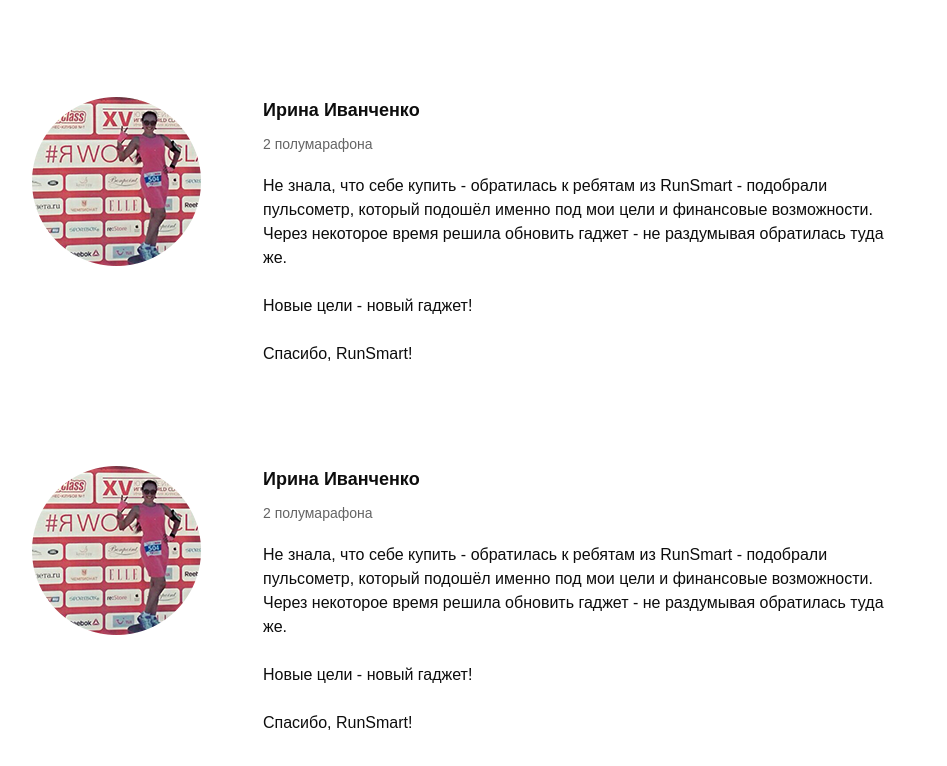
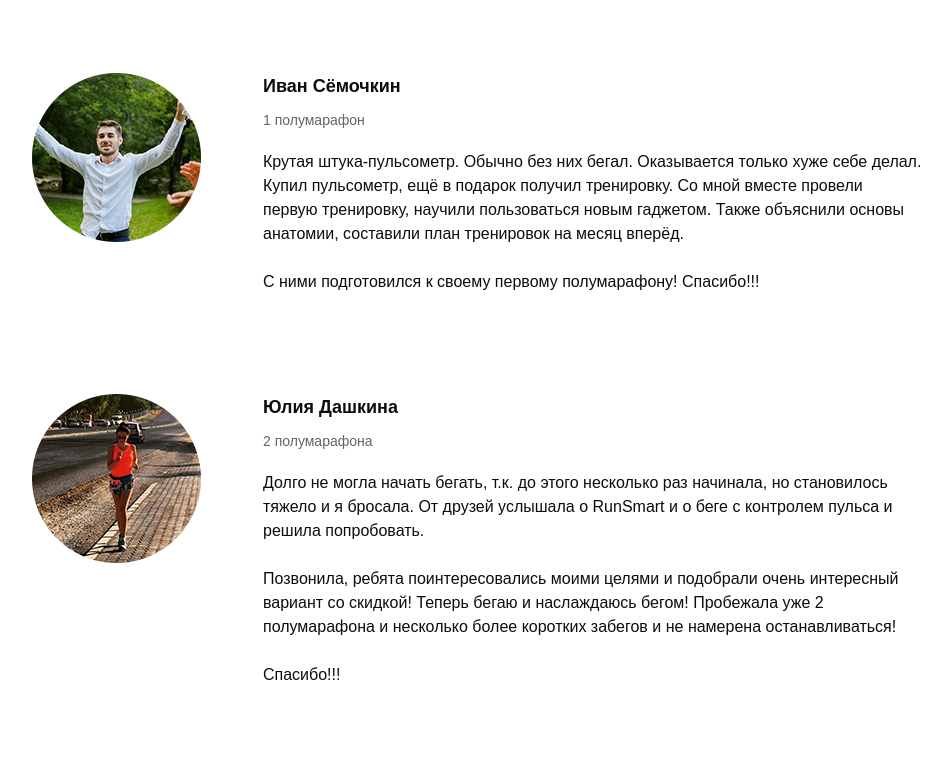
Before and after one commit to roman21234/RunSmart, a website: page src/index.html in a window 1280 px wide. Shown: the part 4207-4973 px from the top of the page, without its empty margins (143-1090 px from the left). Drawn offline with nearby package versions, Linux system fonts and the light colour scheme.

Commit message:
working with feedbacks 1

```diff
--- a/src/index.html
+++ b/src/index.html
@@ -14,7 +14,7 @@
     <section class="promo">
         <div class="container">
             <div class="header row">
-                <a class="header__logo col-md-3 offset-md-1">
+                <a class="header__logo col-md-3 offset-md-1" href="#">
                     <img src="icons/running_man.png" alt="" class="#">
                 </a>
                 <div class="header__official col-md-2 offset-md-1">
@@ -194,8 +194,8 @@
                         <hr>
                         <div class="catalog-item__footer">
                             <div class="catalog-item__prices">
-                                <span>4 750 руб.</span>
-                                4 500 руб.
+                                <span>6 990 руб.</span>
+                                6 641 руб.
                             </div>
                             <button class="button_catalog">КУПИТЬ</button>
                         </div>
@@ -228,8 +228,8 @@
                         <hr>
                         <div class="catalog-item__footer">
                             <div class="catalog-item__prices">
-                                <span>4 750 руб.</span>
-                                4 500 руб.
+                                <span>7 390 руб.</span>
+                                7 021 руб.
                             </div>
                             <button class="button_catalog">КУПИТЬ</button>
                         </div>
@@ -295,8 +295,8 @@
                         <hr>
                         <div class="catalog-item__footer">
                             <div class="catalog-item__prices">
-                                <span>4 750 руб.</span>
-                                4 500 руб.
+                                <span>6 990 руб.</span>
+                                6 641 руб.
                             </div>
                             <button class="button_catalog">КУПИТЬ</button>
                         </div>
@@ -328,8 +328,8 @@
                         <hr>
                         <div class="catalog-item__footer">
                             <div class="catalog-item__prices">
-                                <span>4 750 руб.</span>
-                                4 500 руб.
+                                <span>7 390 руб.</span>
+                                7 021 руб.
                             </div>
                             <button class="button_catalog">КУПИТЬ</button>
                         </div>
@@ -363,31 +363,34 @@
                     </div>
 
                     <div class="feedbacks__block">
-                        <img src="img/feedback_1.png" alt="feedback_1" class="feedbacks__img">
+                        <img src="img/feedback_2.png" alt="feedback_2" class="feedbacks__img">
                         <div class="feedbacks__text">
-                            <div class="feedbacks__name">Ирина Иванченко</div>
-                            <div class="feedbacks__count">2 полумарафона</div>
-                            <div class="feedbacks__descr">Не знала, что себе купить - обратилась к ребятам из RunSmart - подобрали<br>
-                                пульсометр, который подошёл именно под мои цели и финансовые возможности.<br>
-                                Через некоторое время решила обновить гаджет - не раздумывая обратилась туда же.
+                            <div class="feedbacks__name">Иван Сёмочкин</div>
+                            <div class="feedbacks__count">1 полумарафон</div>
+                            <div class="feedbacks__descr">Крутая штука-пульсометр. Обычно без них бегал.
+                                Оказывается только хуже себе делал.<br>
+                                Купил пульсометр, ещё в подарок получил тренировку. Со мной вместе
+                                провели<br>первую тренировку, научили пользоваться новым гаджетом. Также
+                                объяснили основы<br>анатомии, составили план тренировок на месяц вперёд.
                                 <br><br>
-                                Новые цели - новый гаджет!
-                                <br><br>
-                                Спасибо, RunSmart!</div>
+                                С ними подготовился к своему первому полумарафону! Спасибо!!!</div>
                         </div>
                     </div>
+
                     <div class="feedbacks__block">
-                        <img src="img/feedback_1.png" alt="feedback_1" class="feedbacks__img">
+                        <img src="img/feedback_3.png" alt="feedback_3" class="feedbacks__img">
                         <div class="feedbacks__text">
-                            <div class="feedbacks__name">Ирина Иванченко</div>
+                            <div class="feedbacks__name">Юлия Дашкина</div>
                             <div class="feedbacks__count">2 полумарафона</div>
-                            <div class="feedbacks__descr">Не знала, что себе купить - обратилась к ребятам из RunSmart - подобрали<br>
-                                пульсометр, который подошёл именно под мои цели и финансовые возможности.<br>
-                                Через некоторое время решила обновить гаджет - не раздумывая обратилась туда же.
+                            <div class="feedbacks__descr">Долго не могла начать бегать, т.к. до этого несколько
+                                раз начинала, но становилось<br>тяжело и я бросала. От друзей услышала о RunSmart и о
+                                беге с контролем пульса и<br>решила попробовать.
                                 <br><br>
-                                Новые цели - новый гаджет!
+                                Позвонила, ребята поинтересовались моими целями и подобрали очень интересный<br>вариант
+                                со скидкой! Теперь бегаю и наслаждаюсь бегом! Пробежала уже 2<br>полумарафона и
+                                несколько более коротких забегов и не намерена останавливаться!
                                 <br><br>
-                                Спасибо, RunSmart!</div>
+                                Спасибо!!!</div>
                         </div>
                     </div>
                 </div>
--- a/src/sass/blocks/_catalog.scss
+++ b/src/sass/blocks/_catalog.scss
@@ -137,6 +137,10 @@
             color: $main-color;
             text-align: center;
             margin-top: 10px;
+            &:hover {
+                color: $main-color;
+                text-decoration: none;
+            }
         }
         &__prices {
             font-size: 20px;
@@ -168,6 +172,7 @@
             color: $main-color;
             &:hover {
                 color: $main-color;
+                text-decoration: none;
             }
         }
 
--- a/src/sass/blocks/_feedbacks.scss
+++ b/src/sass/blocks/_feedbacks.scss
@@ -39,7 +39,7 @@
     }
     &__text {
         width: 700px;
-        padding-left: 62px;
+        margin-left: 62px;
     }
     &__blocks {
         margin-top: 70px;
```
Also changed, not shown: src/css/style.min.css.
